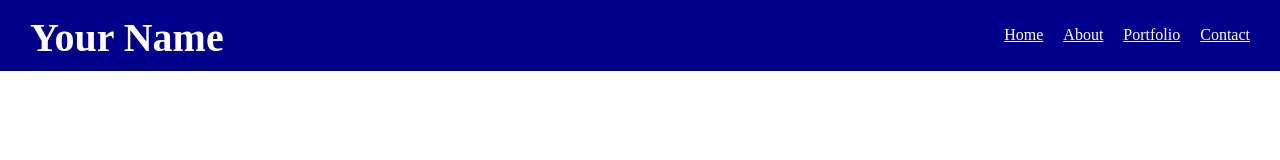
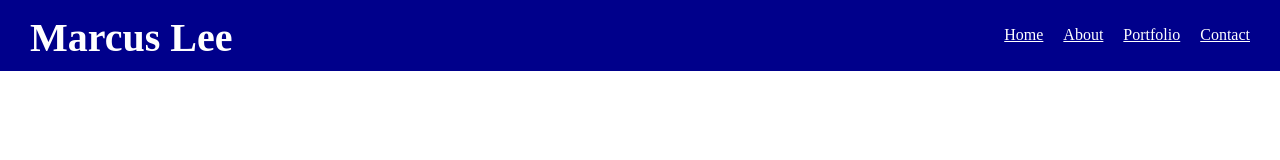
Before and after one commit to LeeReal12/Navigation, a plain HTML site: page index.html in a window 1280 px wide. Drawn offline with nearby package versions, Linux system fonts and the light colour scheme.

Commit message:
Add files via upload

```diff
--- a/index.html
+++ b/index.html
@@ -13,7 +13,7 @@
   </head>
   <body>
     <header>
-      <h1>Your Name</h1>
+      <h1>Marcus Lee</h1>
       <nav>
         <ul id="menu">
           <li><a href="#">Home</a></li>
```
